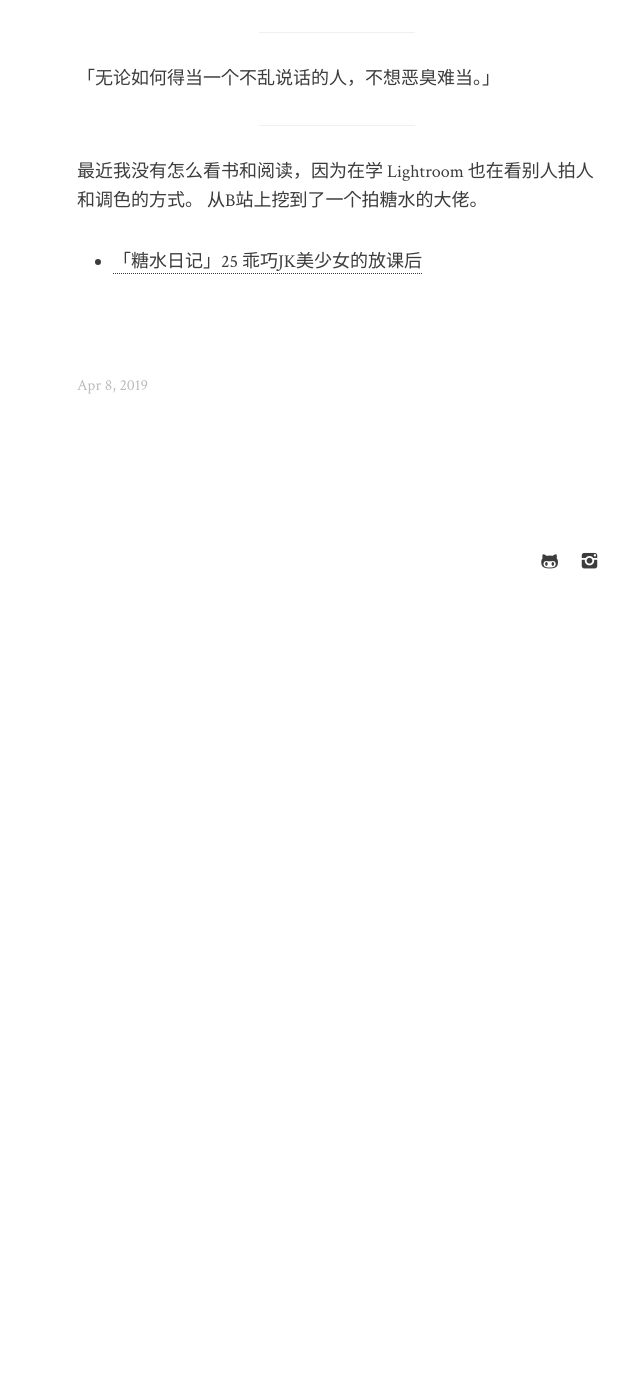
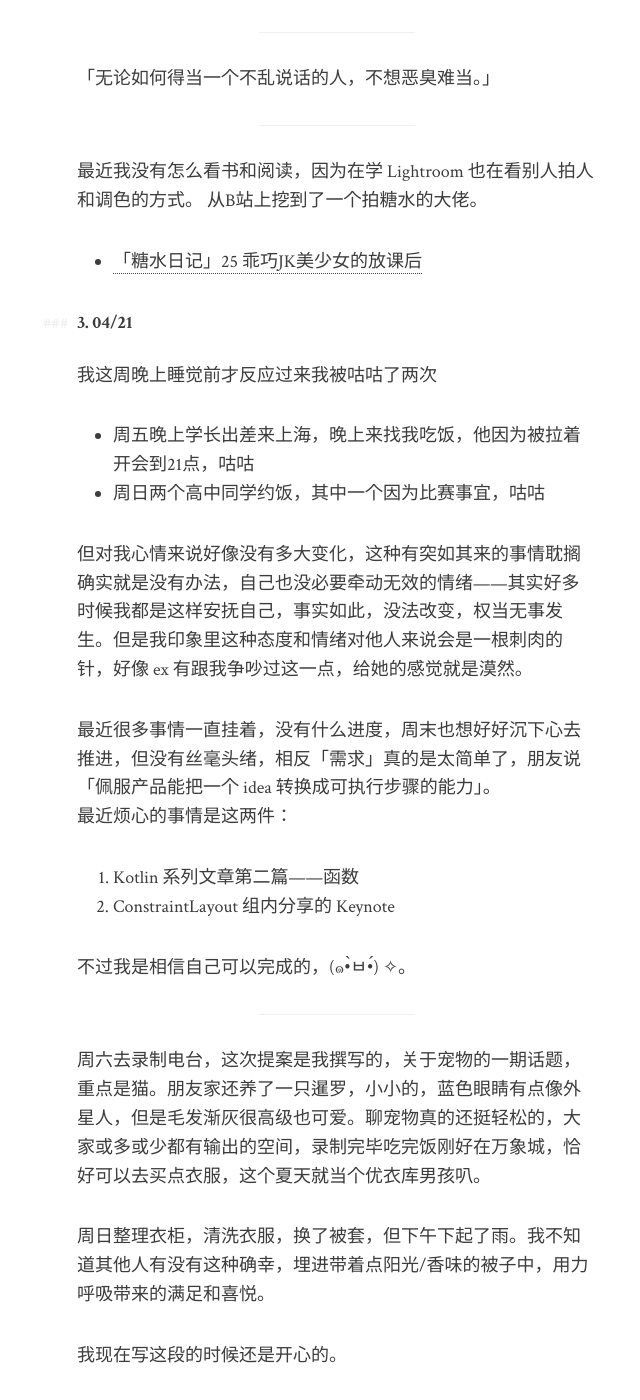
Before and after one commit to xcc3641/xcc3641.github.io, a Jekyll site: the page built from _posts/2019-04-08-quarter-report-2.md, in a window 1280 px wide and 1400 px high, scrolled down 3279 px. Shown: the whole window, without its empty margins (303-943 px from the left). Built offline with Jekyll 4.4.1, drawn with Linux system fonts in a browser that asks for light colours; before the commit the page ends 3909 px from its top, so only the background shows below that; some of the changed text lies outside the part shown.

Commit message:
update 04/21

```diff
--- a/_posts/2019-04-08-quarter-report-2.md
+++ b/_posts/2019-04-08-quarter-report-2.md
@@ -77,3 +77,53 @@ layout: post
 从B站上挖到了一个拍糖水的大佬。
 
 - [「糖水日记」25 乖巧JK美少女的放课后 ](https://www.bilibili.com/video/av31048902)
+
+#### 3. 04/21
+
+我这周晚上睡觉前才反应过来我被咕咕了两次
+
+- 周五晚上学长出差来上海，晚上来找我吃饭，他因为被拉着开会到21点，咕咕
+- 周日两个高中同学约饭，其中一个因为比赛事宜，咕咕
+
+但对我心情来说好像没有多大变化，这种有突如其来的事情耽搁确实就是没有办法，自己也没必要牵动无效的情绪——其实好多时候我都是这样安抚自己，事实如此，没法改变，权当无事发生。但是我印象里这种态度和情绪对他人来说会是一根刺肉的针，好像 ex 有跟我争吵过这一点，给她的感觉就是漠然。
+
+最近很多事情一直挂着，没有什么进度，周末也想好好沉下心去推进，但没有丝毫头绪，相反「需求」真的是太简单了，朋友说「佩服产品能把一个 idea 转换成可执行步骤的能力」。<br>
+最近烦心的事情是这两件：
+
+1. Kotlin 系列文章第二篇——函数
+2. ConstraintLayout 组内分享的 Keynote
+
+不过我是相信自己可以完成的，(๑•̀ㅂ•́) ✧。
+
+---
+
+周六去录制电台，这次提案是我撰写的，关于宠物的一期话题，重点是猫。朋友家还养了一只暹罗，小小的，蓝色眼睛有点像外星人，但是毛发渐灰很高级也可爱。聊宠物真的还挺轻松的，大家或多或少都有输出的空间，录制完毕吃完饭刚好在万象城，恰好可以去买点衣服，这个夏天就当个优衣库男孩叭。
+
+周日整理衣柜，清洗衣服，换了被套，但下午下起了雨。我不知道其他人有没有这种确幸，埋进带着点阳光/香味的被子中，用力呼吸带来的满足和喜悦。
+
+我现在写这段的时候还是开心的。
+
+---
+
+雨夜在放空，蓝牙音箱用着心动模式放着歌，刚好我点燃了第二根烟，听到了这首高兴的不行[《どこへも行かないよ》](https://music.163.com/song?id=26085817&userid=49345714)，这首歌中文意思是「哪里也不去呀」，太适合夏夜，我兴奋地全平台分享，预定了一周的循环。
+
+嘻嘻，就开心。
+
+---
+
+对了，还想到一件事情，周日我从朋友圈看了三场演唱会，陈绮贞，林俊杰和吴亦凡。<br>
+区长是单独把林俊杰的现场发给我的，然后我在思考一件事哦：
+
+> 你会把演唱会的现场视频分享给谁呢？<br>
+> 这个谁对你来说是怎样的呢？
+
+
+
+本周阅读：
+
+- [Neocha-Vsco](http://vsco.co/neocha)
+- [你在买机票的时候究竟发生了什么](https://mp.weixin.qq.com/s/r4_uPAIb0cFJh427R0YiEg)
+- [马格南摄影师给摄影新手的建议](http://vision.xitek.com/h5/gallery/201305/23-123128.html)
+    - 要因为热爱而去拍摄，因为那种不得不拍的感觉而去拍摄，为了在过程中得到满足而拍摄。其它的收获——别人的赞誉、报酬——这些只有极少数人能够得到，而且是那么的短暂。哪怕你在某种程度上获得了成功，也不可避免地在一段时间之内受到忽视，没有收入。
+    - 拿着相机的时候别想太多理论，也别过分考虑出来的图像。把自我收起来，然后影像会自己找上你。观察你周遭如流水般的生活，你得意识到你所拍摄的图像终将成为你所在的时代的公共历史。
+    - 我相信摄影就像一个人会做的其他事一样，是一个人在特定时刻的自我表达：你每一次构图、按下快门的过程实际上都表达了你对周遭世界的看法和观点。
```
